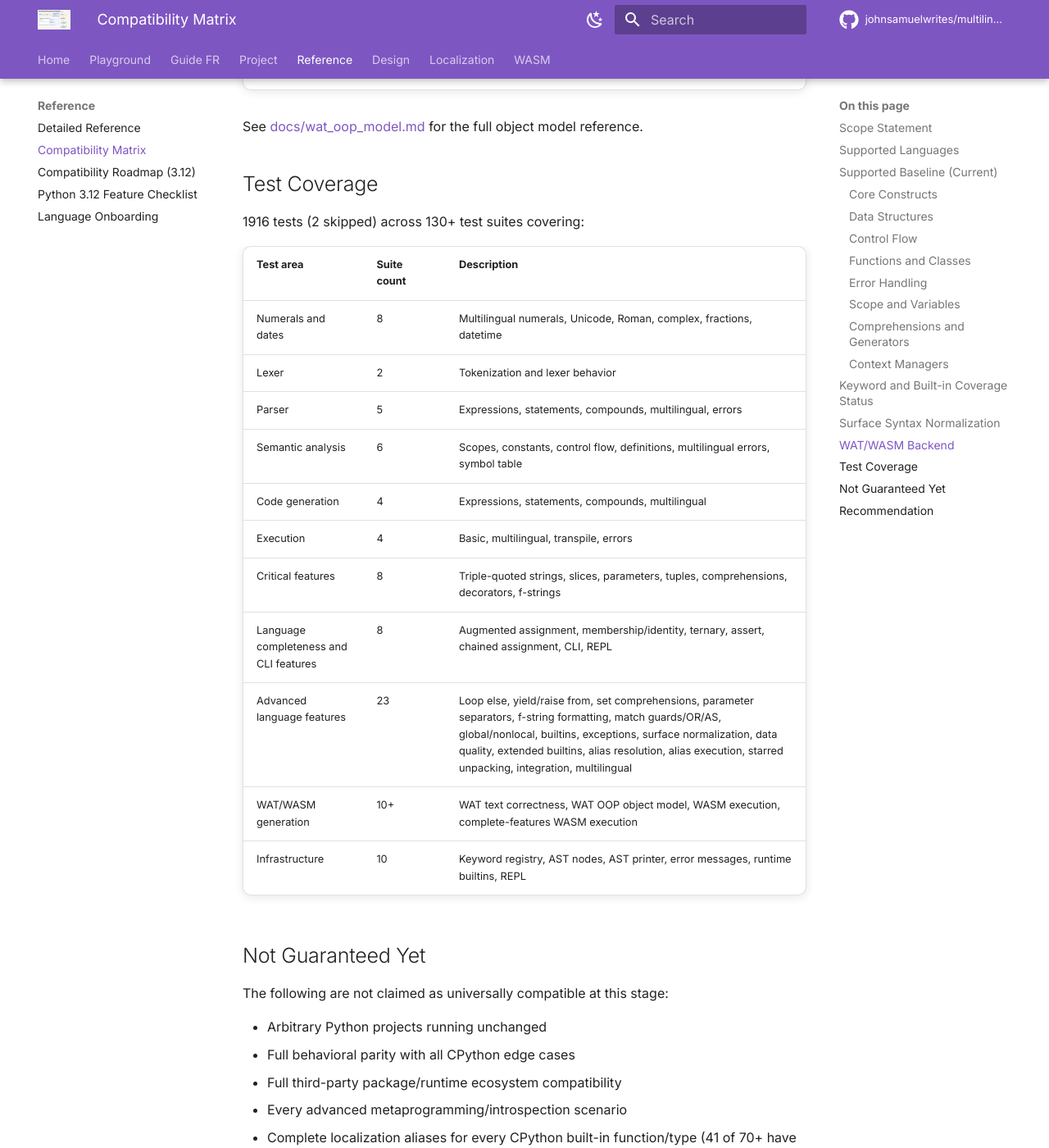
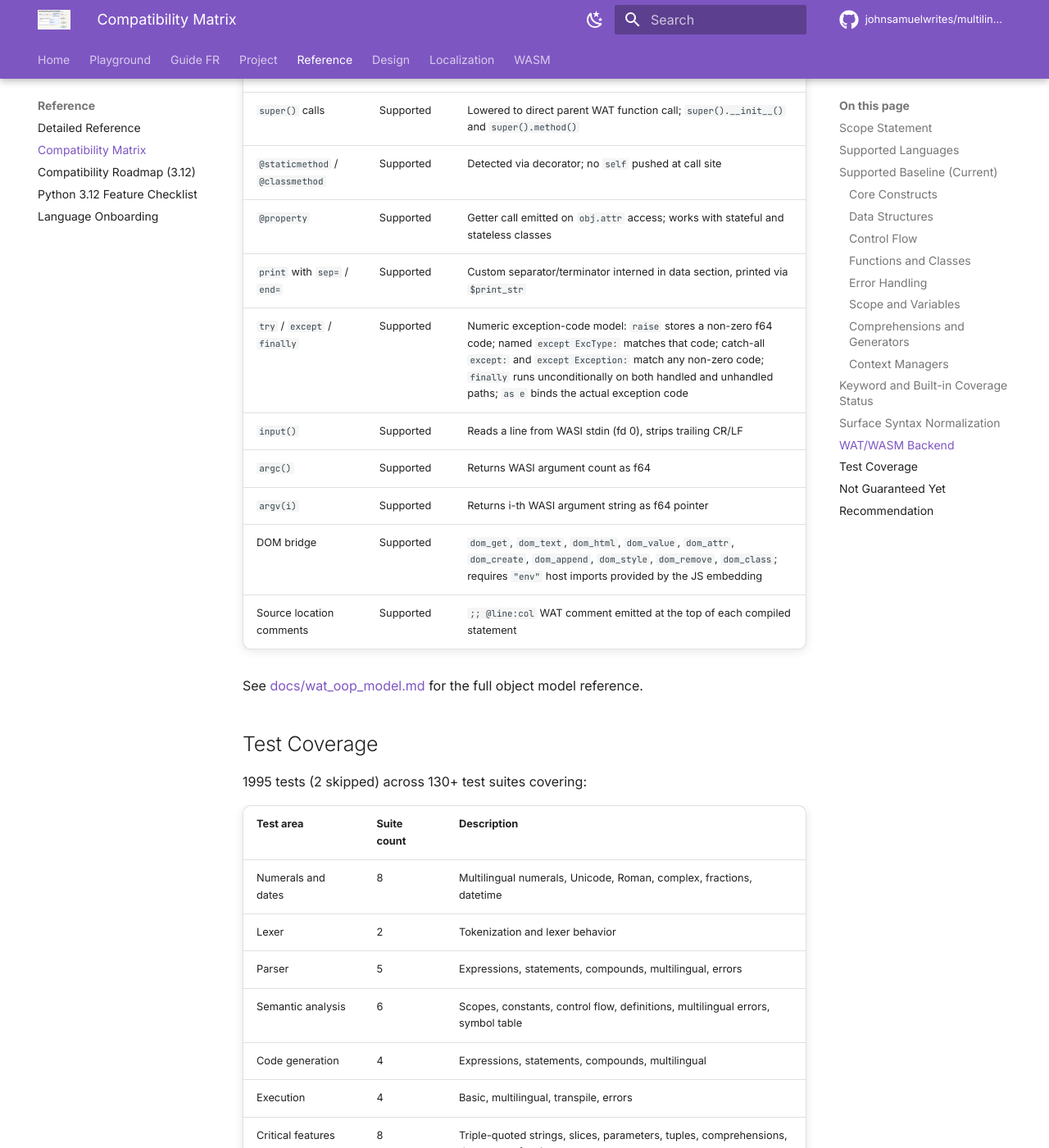
Before and after one commit to johnsamuelwrites/multilingual, an MkDocs documentation site: the page built from docs/compatibility_matrix.md, in a window 1280 px wide and 1400 px high, scrolled down 7698 px. Shown: the whole window at 82% size. Built offline with MkDocs 1.6.1 and Material for MkDocs 9.7.7, drawn with Linux system fonts in a browser that asks for light colours; comment, search, counter and statistics services are not loaded; some of the changed text lies outside the part shown.

Commit message:
Update documentation

```diff
--- a/docs/compatibility_matrix.md
+++ b/docs/compatibility_matrix.md
@@ -4,7 +4,7 @@ This matrix defines the current compatibility baseline for `multilingual`.
 
 Baseline source of truth:
 - `examples/complete_features_en.ml`
-- `tests/` (1787 tests across 130+ test suites, 2 skipped)
+- `tests/` (1995 tests across 130+ test suites, 2 skipped)
 
 Target runtime:
 - CPython `3.12.x`
@@ -191,12 +191,18 @@ WebAssembly Text (WAT), which is then compiled and executed via Wasmtime.
 | `@staticmethod` / `@classmethod` | Supported | Detected via decorator; no `self` pushed at call site |
 | `@property` | Supported | Getter call emitted on `obj.attr` access; works with stateful and stateless classes |
 | `print` with `sep=` / `end=` | Supported | Custom separator/terminator interned in data section, printed via `$print_str` |
+| `try` / `except` / `finally` | Supported | Numeric exception-code model: `raise` stores a non-zero f64 code; named `except ExcType:` matches that code; catch-all `except:` and `except Exception:` match any non-zero code; `finally` runs unconditionally on both handled and unhandled paths; `as e` binds the actual exception code |
+| `input()` | Supported | Reads a line from WASI stdin (fd 0), strips trailing CR/LF |
+| `argc()` | Supported | Returns WASI argument count as f64 |
+| `argv(i)` | Supported | Returns i-th WASI argument string as f64 pointer |
+| DOM bridge | Supported | `dom_get`, `dom_text`, `dom_html`, `dom_value`, `dom_attr`, `dom_create`, `dom_append`, `dom_style`, `dom_remove`, `dom_class`; requires `"env"` host imports provided by the JS embedding |
+| Source location comments | Supported | `;;  @line:col` WAT comment emitted at the top of each compiled statement |
 
 See [docs/wat_oop_model.md](wat_oop_model.md) for the full object model reference.
 
 ## Test Coverage
 
-1916 tests (2 skipped) across 130+ test suites covering:
+1995 tests (2 skipped) across 130+ test suites covering:
 
 | Test area | Suite count | Description |
 |---|---|---|
@@ -223,6 +229,8 @@ The following are not claimed as universally compatible at this stage:
 - Complete localization aliases for every CPython built-in function/type (41 of 70+ have aliases)
 - WAT `@property` setter/deleter protocol (getter fully supported; setter/deleter not yet lowered)
 - WAT `print` `file=` kwarg (stdout is the only target in WAT)
+- WAT DOM bridge `dom_value` (element value read) uses the argv static buffer area and may conflict if argc/argv and DOM value reads overlap in the same program
+- WAT exception model uses numeric codes, not Python exception objects; `raise` with a non-`RaiseStatement` AST form may not match the expected catch code
 
 ## Recommendation
 
```
Also changed, not shown: AGENTS.md (+42 -7 lines), README.md (+1 -1 lines).
